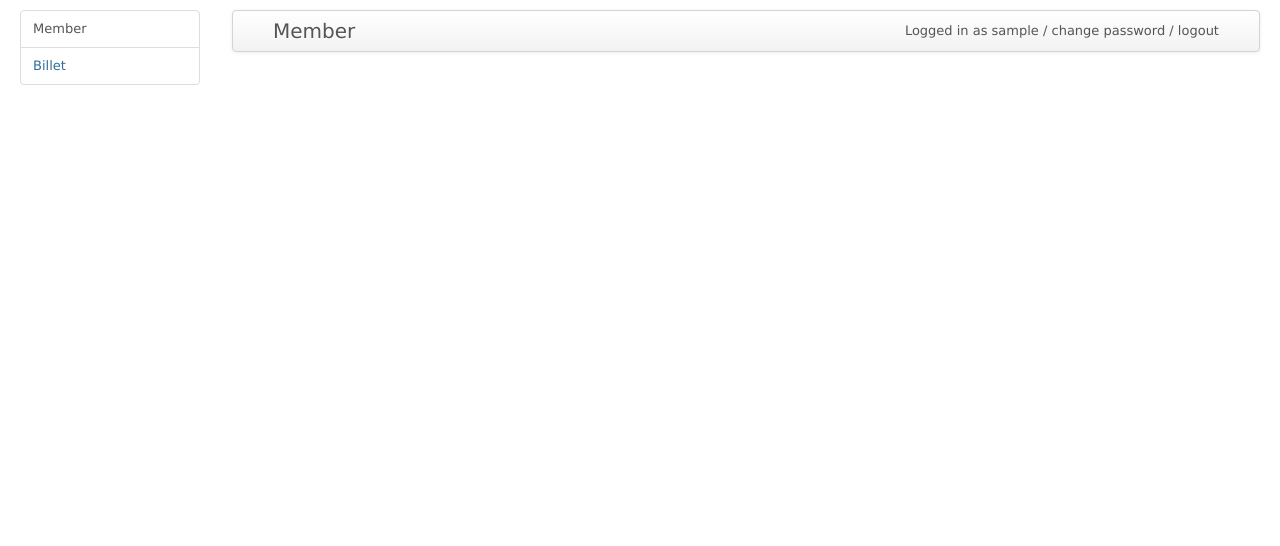
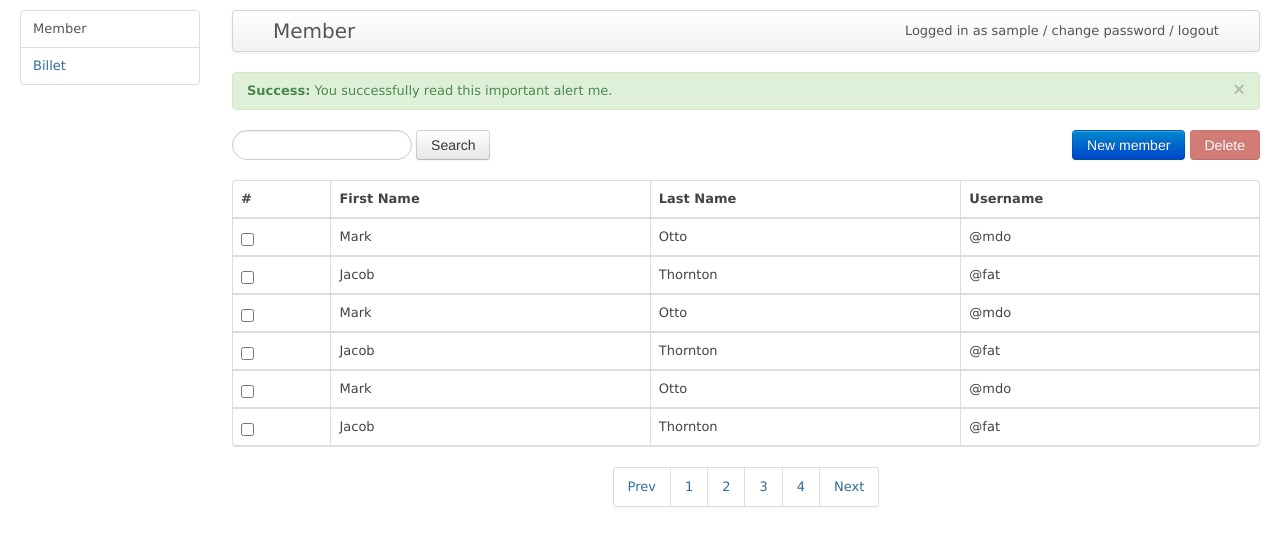
Before and after one commit to wiliamsouza/gunclub, a Django app: page /dashboard/admin/ in a window 1280 px wide. Shown: the top 546 px of the page. Run offline with Django 3.2, Linux system fonts and the light colour scheme; the visitor is signed in with stand-in values (Sample User, id 1).

Commit message:
Added test content to admin dashboard

```diff
--- a/gunclub/static/css/default.css
+++ b/gunclub/static/css/default.css
@@ -83,3 +83,11 @@ img {
   /**background-color: #dceaf4;**/
   padding-top: 10px;
 }
+
+.controls {
+  padding-bottom: 20px;
+}
+
+.pagination {
+  text-align: center;
+}
--- a/gunclub/templates/base.html
+++ b/gunclub/templates/base.html
@@ -4,7 +4,7 @@
   <meta charset="utf-8">
   <title>{% block title %} Gun club {% endblock %}</title>
   <meta name="description" content="">
-  <meta name="viewport" content="width=device-width, initial-scale=1.0"">
+  <meta name="viewport" content="width=device-width, initial-scale=1.0">
   <link href="{{ STATIC_URL }}css/bootstrap.min.css" rel="stylesheet">
   <link href="{{STATIC_URL}}css/bootstrap-responsive.min.css" rel="stylesheet">
   <link href="{{ STATIC_URL }}css/default.css" rel="stylesheet">
--- a/gunclub/templates/dashboard/admin.html
+++ b/gunclub/templates/dashboard/admin.html
@@ -5,4 +5,94 @@
   <li><a href="#">Billet</a></li>
 {% endblock menu %}
 {% block content %}
+
+<div class="alert alert-success">
+  <button type="button" class="close" data-dismiss="alert">&times;</button>
+  <strong>Success:</strong> You successfully read this important alert me.
+</div>
+
+<div class="modal hide fade" id="addMemberForm" tabindex="-1" role="dialog" aria-labelledby="myModalLabel" aria-hidden="true">
+  <div class="modal-header">
+    <button type="button" class="close" data-dismiss="modal" aria-hidden="true">×</button>
+    <h3 id="myModalLabel">Modal header</h3>
+  </div>
+  <div class="modal-body">
+    <p>One fine body…</p>
+  </div>
+  <div class="modal-footer">
+    <button class="btn" data-dismiss="modal" aria-hidden="true">Close</button>
+    <button class="btn btn-primary">Save changes</button>
+  </div>
+</div>
+
+
+<div class="controls pull-right">
+<button class="btn btn-primary" type="button" data-toggle="modal" data-target="#addMemberForm">{% trans "New member"%}</button>
+<button class="btn btn-danger disabled" type="button">{% trans "Delete" %}</button>
+</div>
+
+<form class="form-search">
+  <input type="text" class="input-medium search-query">
+  <button type="submit" class="btn">Search</button>
+</form>
+
+           <table class="table table-bordered">
+              <thead>
+                <tr>
+                  <th>#</th>
+                  <th>First Name</th>
+                  <th>Last Name</th>
+                  <th>Username</th>
+                </tr>
+              </thead>
+              <tbody>
+                <tr>
+                  <td><input type="checkbox"></td>
+                  <td>Mark</td>
+                  <td>Otto</td>
+                  <td>@mdo</td>
+                </tr>
+                <tr>
+                  <td><input type="checkbox"></td>
+                  <td>Jacob</td>
+                  <td>Thornton</td>
+                  <td>@fat</td>
+                </tr>
+                  <td><input type="checkbox"></td>
+                  <td>Mark</td>
+                  <td>Otto</td>
+                  <td>@mdo</td>
+                </tr>
+                <tr>
+                  <td><input type="checkbox"></td>
+                  <td>Jacob</td>
+                  <td>Thornton</td>
+                  <td>@fat</td>
+                </tr>
+                  <td><input type="checkbox"></td>
+                  <td>Mark</td>
+                  <td>Otto</td>
+                  <td>@mdo</td>
+                </tr>
+                <tr>
+                  <td><input type="checkbox"></td>
+                  <td>Jacob</td>
+                  <td>Thornton</td>
+                  <td>@fat</td>
+                </tr>
+              </tbody>
+            </table>
+
+
+<div class="pagination">
+  <ul>
+    <li><a href="#">Prev</a></li>
+    <li><a href="#">1</a></li>
+    <li><a href="#">2</a></li>
+    <li><a href="#">3</a></li>
+    <li><a href="#">4</a></li>
+    <li><a href="#">Next</a></li>
+  </ul>
+</div>
+
 {% endblock content %}
```
